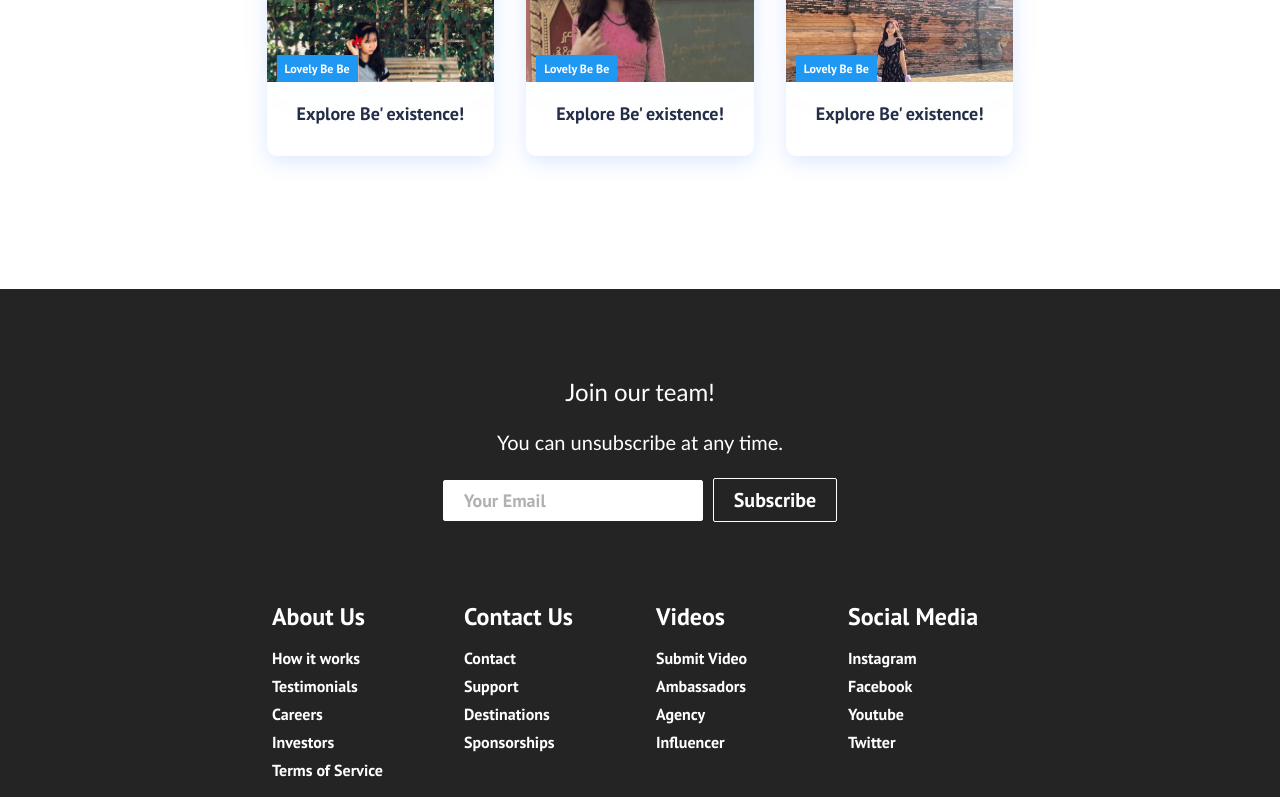
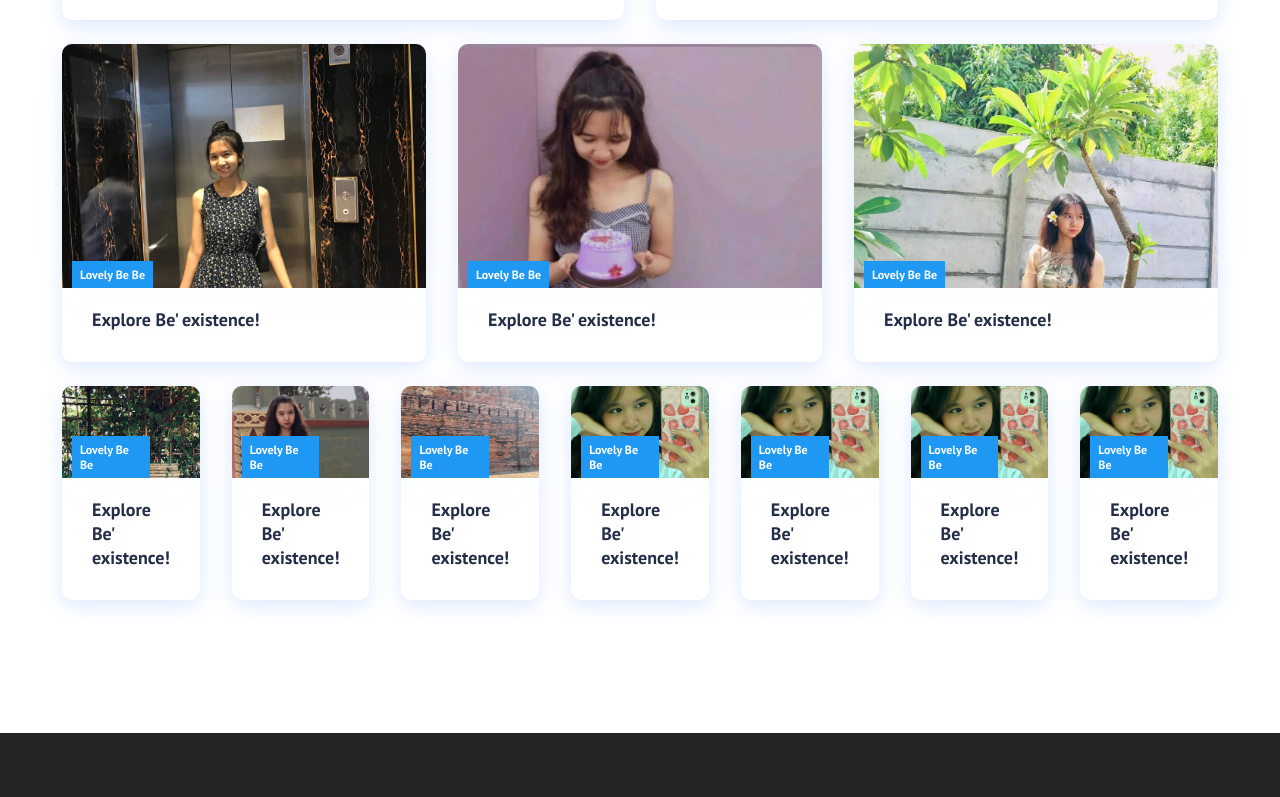
Before and after one commit to JonathanD3v/UTube-React-Clone, a React (Create React App) app: page / in a window 1280 px wide. Shown: the part 2283-3080 px from the top of the page. Built offline with nearby package versions, Linux system fonts and the light colour scheme.

Commit message:
Update Card.jsx

```diff
--- a/src/components/Card.jsx
+++ b/src/components/Card.jsx
@@ -95,6 +95,30 @@ const Card = () => {
               label="Lovely Be Be"
               path="/services"
             />
+            <CardItem
+              src="images/466673819_1995676684233307_8541792130464363405_n.jpg"
+              text="Explore Be' existence!"
+              label="Lovely Be Be"
+              path="/services"
+            />
+            <CardItem
+              src="images/466673819_1995676684233307_8541792130464363405_n.jpg"
+              text="Explore Be' existence!"
+              label="Lovely Be Be"
+              path="/services"
+            />
+            <CardItem
+              src="images/466673819_1995676684233307_8541792130464363405_n.jpg"
+              text="Explore Be' existence!"
+              label="Lovely Be Be"
+              path="/services"
+            />
+            <CardItem
+              src="images/466673819_1995676684233307_8541792130464363405_n.jpg"
+              text="Explore Be' existence!"
+              label="Lovely Be Be"
+              path="/services"
+            />
           </ul>
         </div>
       </div>
```
